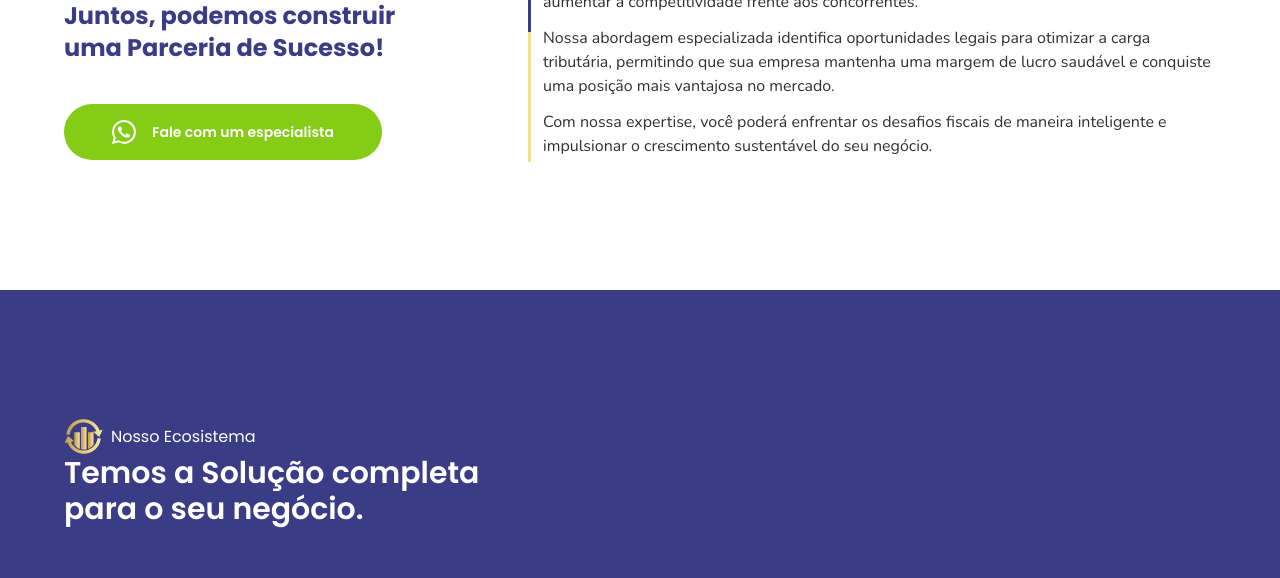
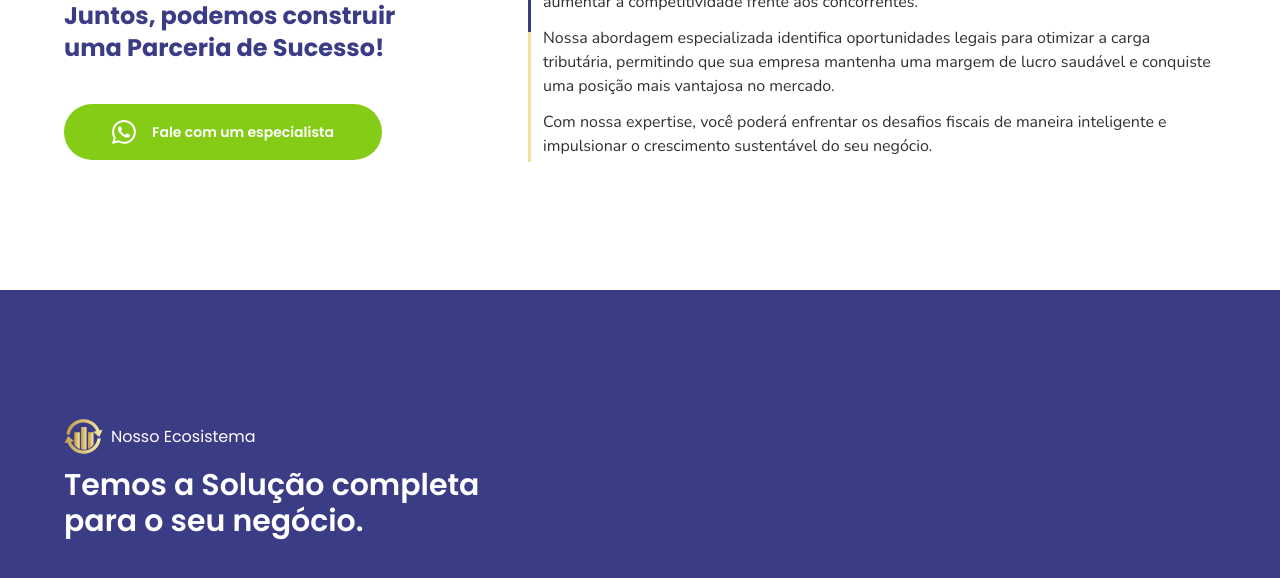
Before and after one commit to adailtoncaze/landingpage-grassessoria, a Next.js app: page / in a window 1280 px wide. Shown: the part 1850-2428 px from the top of the page. Built offline with nearby package versions, Linux system fonts and the light colour scheme.

Commit message:
Update method HeaderTitle

```diff
--- a/src/app/components/pages/home/soluction-section/index.tsx
+++ b/src/app/components/pages/home/soluction-section/index.tsx
@@ -9,7 +9,7 @@ export const SoluctionSection = () => {
                         title="Nosso Ecosistema"
                     />
                 </div>
-                <h1 className="w-2/5 text-white font-semibold text-3xl pb-8">
+                <h1 className="w-2/5 pt-3 text-white font-semibold text-3xl pb-8">
                     Temos a Solução completa
                     para o seu negócio.
                 </h1>
```
